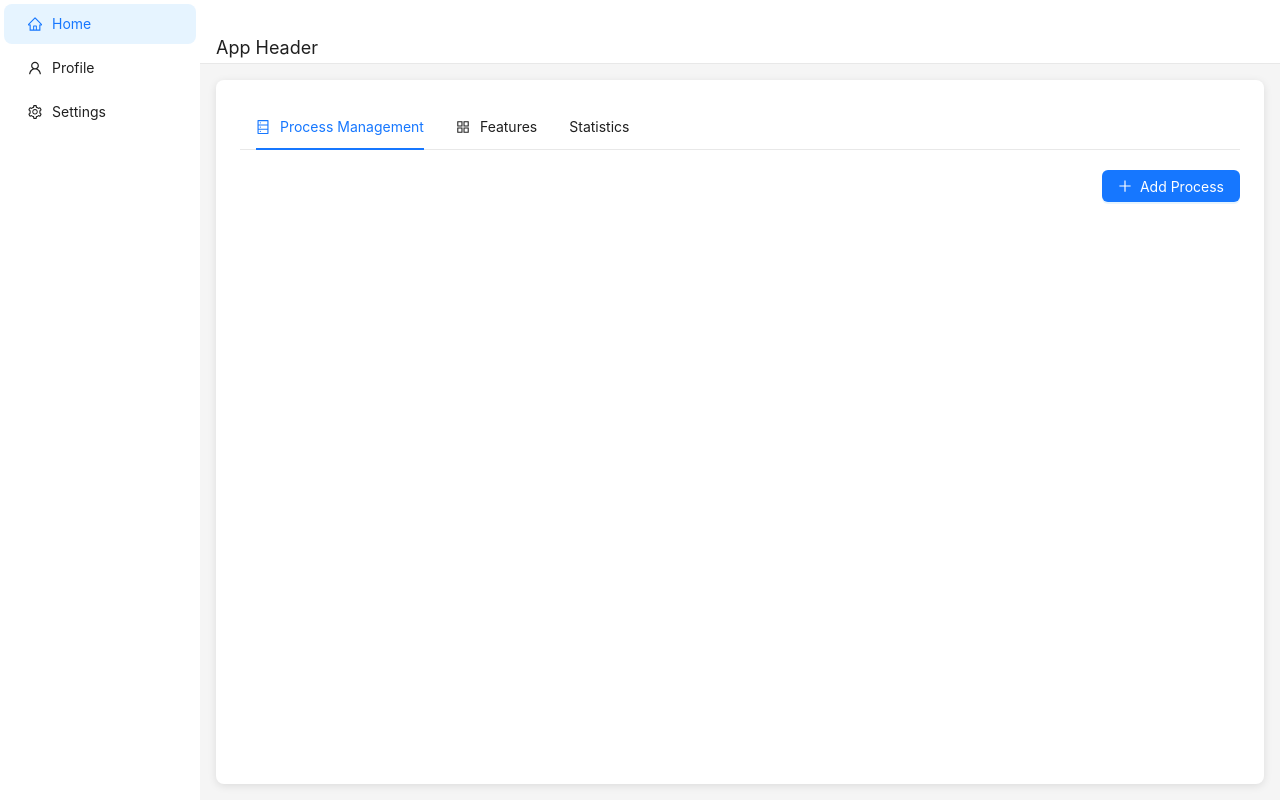
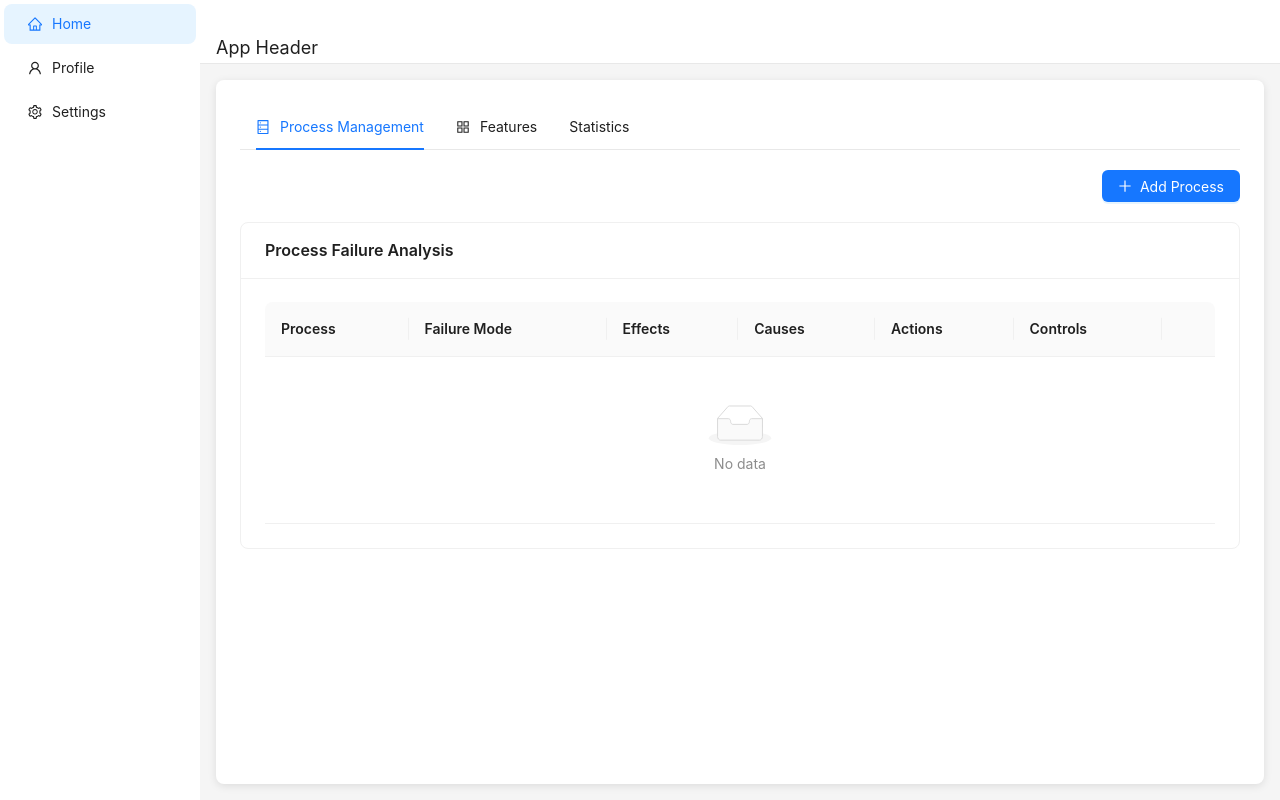
Before and after one commit to groshiniprasad/formCreation, a React (Vite) app: page / in a window 1280 px wide. Built offline with nearby package versions, Linux system fonts and the light colour scheme.

Commit message:
Added Tabel to View Data

```diff
--- a/src/components/Home/PrcoessManagement/PrcoessManagementTable.jsx
+++ b/src/components/Home/PrcoessManagement/PrcoessManagementTable.jsx
@@ -1,43 +1,142 @@
-// src/features/home/components/FormTable.jsx
-import { Table, Button } from "antd";
-import PropTypes from "prop-types";
-import { useFormContext } from "../../../context/processStageContext";
+import React, { useContext, useMemo } from "react";
+import { Table, Card, Tag, Tooltip, Dropdown, Menu, Button } from "antd";
+import { DownOutlined, DashOutlined  } from "@ant-design/icons";
+import { ProcessContext } from "../../../context/processStageContext";
 
-const FormTable = ({ onEdit }) => {
-    const { forms, deleteForm } = useFormContext();
+const sampleData = [
+  // Sample data structure
+  {
+    process: "Sample Process",
+    failureMode: ["Mode1", "Mode2"],
+    effects: ["Effect1", "Effect2"],
+    causes: ["Cause1", "Cause2", "Cause3"],
+    actions: ["Action1", "Action2"],
+  },
+];
 
-  const columns = [
+const processActions = ["View", "Download", "Edit"];
+
+const TableComponent = () => {
+  const { processValues } = useContext(ProcessContext);
+  const data = processValues ? processValues.process_steps : sampleData;
+  console.log("Data:", data);
+  const columns = useMemo(() => [
+    { title: "Process", dataIndex: "process", key: "process" },
     {
-      title: "Form ID",
-      dataIndex: "id",
-      key: "id",
+      title: "Failure Mode",
+      dataIndex: "failureMode",
+      key: "failureMode",
+      render: (items) => (items?.length ? items.join(", ") : "-"), // Comma-Separated
     },
     {
-      title: "Values",
-      dataIndex: "values",
-      key: "values",
-      render: (_, record) => JSON.stringify(record, null, 2), // Render dynamic values
-    },
-    {
-      title: "Actions",
-      key: "actions",
-      render: (_, record) => (
+      title: "Effects",
+      dataIndex: "effects",
+      key: "effects",
+      render: (items) => (
         <>
-          <Button type="link" onClick={() => onEdit(record)}>
-            Edit
-          </Button>
-          <Button type="link" onClick={() => deleteForm(record.id)} danger>
-            Delete
-          </Button>
+          {items?.map((item, index) => (
+            <Tag color="blue" key={index}>
+              {item}
+            </Tag>
+          ))}
         </>
       ),
     },
-  ];
+    {
+      title: "Causes",
+      dataIndex: "causes",
+      key: "causes",
+      render: (items) => (
+        <Tooltip title={items?.join(", ")}>
+          {items?.slice(0, 2).join(", ")}
+          {items?.length > 2 ? "..." : ""}
+        </Tooltip>
+      ),
+    },
+  {
+      title: "Actions",
+      dataIndex: "actions",
+      key: "actions",
+      render: (items) => {
+        return (
+          items && (
+            <Dropdown
+              menu={{
+                items: items.map((item, index) => ({
+                  key: index,
+                  label: item,
+                })),
+              }}
+            >
+              <Button>
+                Actions <DownOutlined />
+              </Button>
+            </Dropdown>
+          )
+        );
+      },
+    },
+    {
+      title: "Controls",
+      dataIndex: "controls",
+      key: "controls",
+      render: (items) => {
+        return (
+          items && (
+            <Dropdown
+              menu={{
+                items: items.map((item, index) => ({
+                  key: index,
+                  label: item,
+                })),
+              }}
+            >
+              <Button>
+                Actions <DownOutlined />
+              </Button>
+            </Dropdown>
+          )
+        );
+      },
+    },
+    {
+      title: "",
+      dataIndex: "columnActions",
+      key: "columnActions",
+      render: (actions) => (
+        actions && (
+          <Dropdown
+            menu={{
+              items: actions.map((item, index) => ({
+                key: index,
+                label: item,
+              })),
+            }}
+          >
+            <Button>
+            <DashOutlined />
+            </Button>
+          </Dropdown>
+        )
+      ),
+    },
+  ], []);
 
-  return <Table dataSource={forms} columns={columns} rowKey="id" />;
-};
-FormTable.propTypes = {
-  onEdit: PropTypes.func.isRequired,
+  const memoizedData = useMemo(() => data?.map((item, index) => ({
+    key: index,
+    ...item,
+    columnActions: processActions,
+  })), [data]);
+
+  return (
+    <Card title="Process Failure Analysis" style={{ marginTop: 20 }}>
+      <Table
+        dataSource={memoizedData}
+        columns={columns}
+        pagination={{ pageSize: 5 }}
+      />
+    </Card>
+  );
 };
 
-export default FormTable;
+export default TableComponent;
--- a/src/components/Home/PrcoessManagement/ProcessManagementAddtion.jsx
+++ b/src/components/Home/PrcoessManagement/ProcessManagementAddtion.jsx
@@ -1,8 +1,8 @@
-import { useMemo, useCallback } from "react";
+import { useMemo, useCallback, useContext } from "react";
 import { Form, Button, Modal } from "antd";
 import { PlusOutlined } from "@ant-design/icons";
 import FormComponent from "../../Common/DynamicBuilder";
-// import {ProcessContext } from "../../context/processStageContext";
+import {ProcessContext } from "../../../context/processStageContext";
 
 const formInfo = {
   formListName: "process_steps",
@@ -13,15 +13,16 @@ const formInfo = {
 const AddPrcessManagement = () => {
   const [form] = Form.useForm();
   const [modal, contextHolder] = Modal.useModal();
+  const { updateProcessValues } = useContext(ProcessContext);
 
 
   const handleSubmit = useCallback(
     (values) => {
       console.log("Form Submitted:", values);
-      // updateProcessValues(values);
+      updateProcessValues(values);
       form.resetFields();
     },
-    [form]
+    [form, updateProcessValues]
   );
 
   const memoizedForm = useMemo(
--- a/src/components/Home/PrcoessManagement/ProcessManagemnet.jsx
+++ b/src/components/Home/PrcoessManagement/ProcessManagemnet.jsx
@@ -1,11 +1,13 @@
 import AddPrcessManagement from "./ProcessManagementAddtion";
-// import { ProcessProvider } from "../../context/processStageContext";
-//
+ import { ProcessProvider } from "../../../context/processStageContext";
+ import  ProcessManagementTable from "./PrcoessManagementTable";
 
 const ProcessManagement = () => {
   return (
-
+      <ProcessProvider>
         <AddPrcessManagement />
+        <ProcessManagementTable />
+      </ProcessProvider>
   );
 };
 
```
